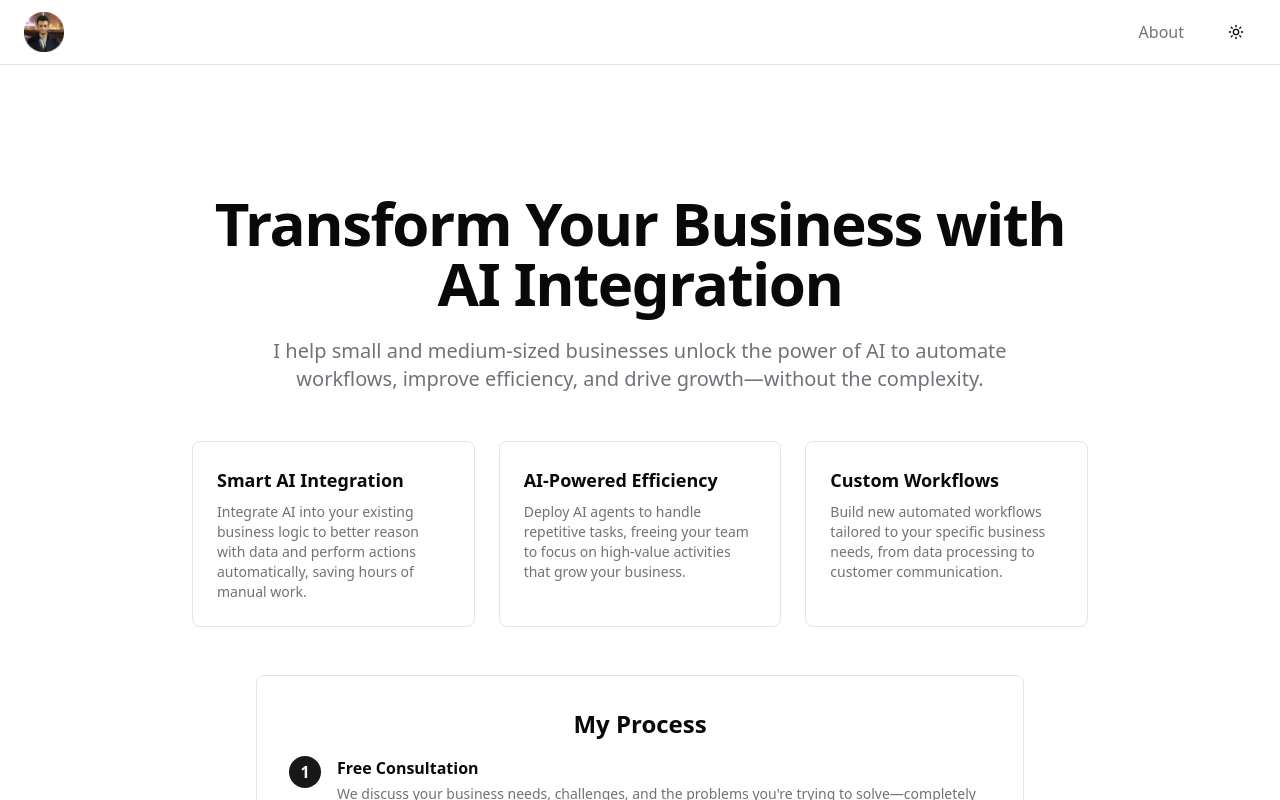
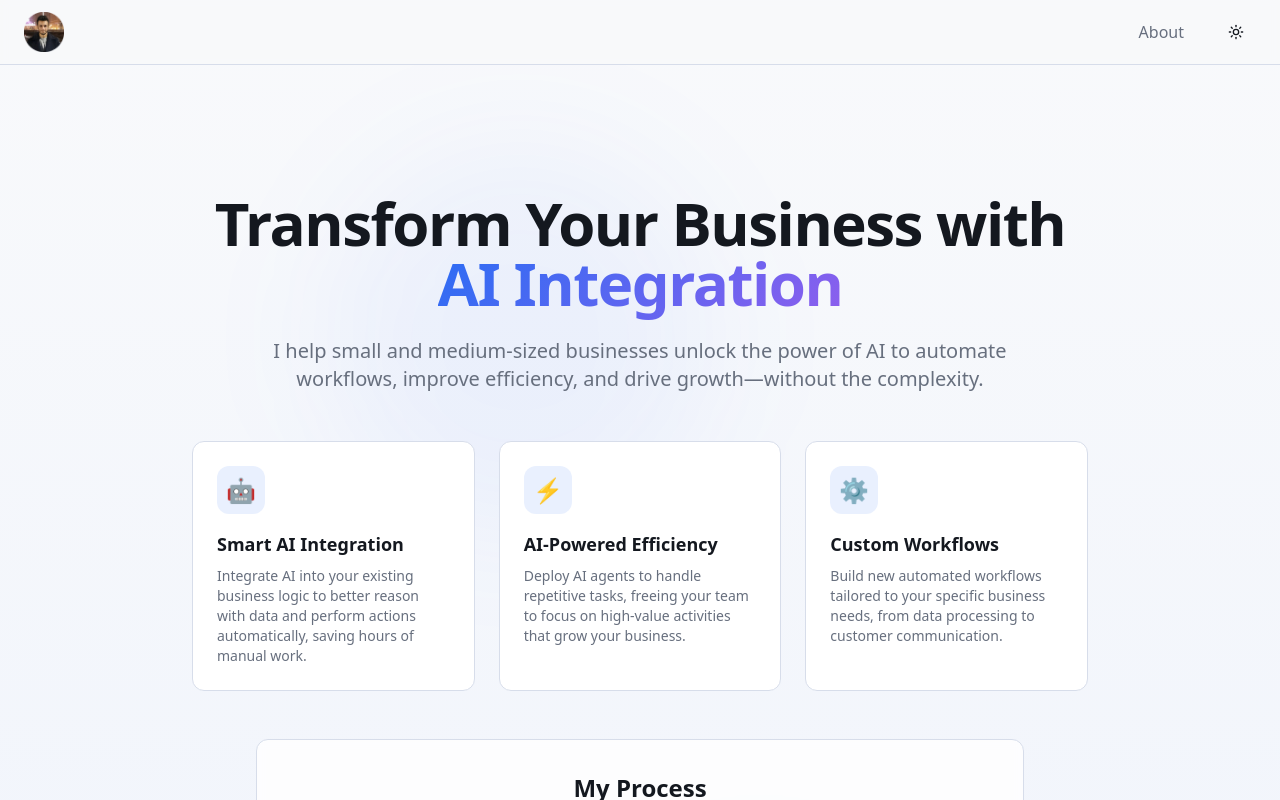
Before and after one commit to kpate349/Personal-Website, a React (Vite) app: page / in a window 1280 px wide. Shown: the top 800 px of the page. Built offline with nearby package versions, Linux system fonts and the light colour scheme.

Commit message:
Refactor: Improve CSS and background

```diff
--- a/src/index.css
+++ b/src/index.css
@@ -5,60 +5,88 @@
 
 @layer base {
   :root {
-    --background: 0 0% 100%;
-    --foreground: 240 10% 3.9%;
+    --background: 220 30% 98%;
+    --foreground: 220 20% 10%;
     --card: 0 0% 100%;
-    --card-foreground: 240 10% 3.9%;
+    --card-foreground: 220 20% 10%;
     --popover: 0 0% 100%;
-    --popover-foreground: 240 10% 3.9%;
-    --primary: 240 5.9% 10%;
-    --primary-foreground: 0 0% 98%;
-    --secondary: 240 4.8% 95.9%;
-    --secondary-foreground: 240 5.9% 10%;
-    --muted: 240 4.8% 95.9%;
-    --muted-foreground: 240 3.8% 46.1%;
-    --accent: 240 4.8% 95.9%;
-    --accent-foreground: 240 5.9% 10%;
+    --popover-foreground: 220 20% 10%;
+    --primary: 220 90% 56%;
+    --primary-foreground: 0 0% 100%;
+    --secondary: 220 70% 96%;
+    --secondary-foreground: 220 90% 56%;
+    --muted: 220 30% 96%;
+    --muted-foreground: 220 10% 45%;
+    --accent: 260 80% 65%;
+    --accent-foreground: 0 0% 100%;
     --destructive: 0 84.2% 60.2%;
     --destructive-foreground: 0 0% 98%;
-    --border: 240 5.9% 90%;
-    --input: 240 5.9% 90%;
-    --ring: 240 5.9% 10%;
-    --radius: 0.5rem;
+    --border: 220 30% 88%;
+    --input: 220 30% 88%;
+    --ring: 220 90% 56%;
+    --radius: 0.75rem;
+
+    --gradient-primary: linear-gradient(135deg, hsl(220 90% 56%), hsl(260 80% 65%));
+    --gradient-subtle: linear-gradient(180deg, hsl(220 30% 98%), hsl(220 70% 96%));
+    --shadow-glow: 0 0 40px hsl(220 90% 56% / 0.15);
+    --shadow-card: 0 4px 24px hsl(220 20% 10% / 0.06);
   }
 
   .dark {
-    --background: 240 10% 3.9%;
-    --foreground: 0 0% 98%;
-    --card: 240 10% 3.9%;
-    --card-foreground: 0 0% 98%;
-    --popover: 240 10% 3.9%;
-    --popover-foreground: 0 0% 98%;
-    --primary: 0 0% 98%;
-    --primary-foreground: 240 5.9% 10%;
-    --secondary: 240 3.7% 15.9%;
-    --secondary-foreground: 0 0% 98%;
-    --muted: 240 3.7% 15.9%;
-    --muted-foreground: 240 5% 64.9%;
-    --accent: 240 3.7% 15.9%;
-    --accent-foreground: 0 0% 98%;
+    --background: 220 25% 6%;
+    --foreground: 220 10% 98%;
+    --card: 220 20% 10%;
+    --card-foreground: 220 10% 98%;
+    --popover: 220 20% 10%;
+    --popover-foreground: 220 10% 98%;
+    --primary: 220 90% 56%;
+    --primary-foreground: 0 0% 100%;
+    --secondary: 220 20% 16%;
+    --secondary-foreground: 220 90% 56%;
+    --muted: 220 20% 16%;
+    --muted-foreground: 220 10% 60%;
+    --accent: 260 80% 65%;
+    --accent-foreground: 0 0% 100%;
     --destructive: 0 62.8% 30.6%;
     --destructive-foreground: 0 0% 98%;
-    --border: 240 3.7% 15.9%;
-    --input: 240 3.7% 15.9%;
-    --ring: 240 4.9% 83.9%;
+    --border: 220 20% 18%;
+    --input: 220 20% 18%;
+    --ring: 220 90% 56%;
+
+    --gradient-primary: linear-gradient(135deg, hsl(220 90% 56%), hsl(260 80% 65%));
+    --gradient-subtle: linear-gradient(180deg, hsl(220 25% 6%), hsl(220 20% 10%));
+    --shadow-glow: 0 0 40px hsl(220 90% 56% / 0.25);
+    --shadow-card: 0 4px 24px hsl(220 10% 0% / 0.3);
   }
 
   * {
-    @apply border-border selection:bg-primary/10 selection:text-primary;
+    @apply border-border selection:bg-primary/20 selection:text-primary;
   }
 
   body {
     @apply bg-background text-foreground antialiased;
+    background: linear-gradient(180deg, hsl(var(--background)), hsl(var(--secondary)));
+    min-height: 100vh;
   }
 
   html {
     @apply scroll-smooth;
+  }
+
+  .gradient-text {
+    background: var(--gradient-primary);
+    -webkit-background-clip: text;
+    -webkit-text-fill-color: transparent;
+    background-clip: text;
+  }
+
+  .card-hover {
+    transition: all 0.3s ease;
+  }
+
+  .card-hover:hover {
+    transform: translateY(-4px);
+    box-shadow: var(--shadow-card);
   }
 }
 
--- a/src/pages/Index.tsx
+++ b/src/pages/Index.tsx
@@ -6,29 +6,43 @@ const Index = () => {
 
   return (
     <div className="container px-4 mx-auto">
-      <section className="py-24 md:py-32">
-        <div className="max-w-4xl mx-auto text-center">
+      <section className="py-24 md:py-32 relative">
+        <div className="absolute inset-0 overflow-hidden pointer-events-none">
+          <div className="absolute top-20 left-1/4 w-96 h-96 bg-primary/5 rounded-full blur-3xl"></div>
+          <div className="absolute bottom-20 right-1/4 w-96 h-96 bg-accent/5 rounded-full blur-3xl"></div>
+        </div>
+
+        <div className="max-w-4xl mx-auto text-center relative z-10">
           <h1 className="text-4xl font-bold tracking-tight sm:text-5xl md:text-6xl">
-            Transform Your Business with AI Integration
+            Transform Your Business with <span className="gradient-text">AI Integration</span>
           </h1>
           <p className="mt-6 text-lg text-muted-foreground md:text-xl max-w-3xl mx-auto">
             I help small and medium-sized businesses unlock the power of AI to automate workflows, improve efficiency, and drive growth—without the complexity.
           </p>
 
           <div className="mt-12 grid gap-6 md:grid-cols-3 text-left max-w-4xl mx-auto">
-            <div className="p-6 rounded-lg border bg-card">
+            <div className="p-6 rounded-lg border bg-card card-hover backdrop-blur-sm">
+              <div className="w-12 h-12 rounded-lg bg-primary/10 flex items-center justify-center mb-4">
+                <span className="text-2xl">🤖</span>
+              </div>
               <h3 className="font-semibold text-lg mb-2">Smart AI Integration</h3>
               <p className="text-sm text-muted-foreground">
                 Integrate AI into your existing business logic to better reason with data and perform actions automatically, saving hours of manual work.
               </p>
             </div>
-            <div className="p-6 rounded-lg border bg-card">
+            <div className="p-6 rounded-lg border bg-card card-hover backdrop-blur-sm">
+              <div className="w-12 h-12 rounded-lg bg-primary/10 flex items-center justify-center mb-4">
+                <span className="text-2xl">⚡</span>
+              </div>
               <h3 className="font-semibold text-lg mb-2">AI-Powered Efficiency</h3>
               <p className="text-sm text-muted-foreground">
                 Deploy AI agents to handle repetitive tasks, freeing your team to focus on high-value activities that grow your business.
               </p>
             </div>
-            <div className="p-6 rounded-lg border bg-card">
+            <div className="p-6 rounded-lg border bg-card card-hover backdrop-blur-sm">
+              <div className="w-12 h-12 rounded-lg bg-primary/10 flex items-center justify-center mb-4">
+                <span className="text-2xl">⚙️</span>
+              </div>
               <h3 className="font-semibold text-lg mb-2">Custom Workflows</h3>
               <p className="text-sm text-muted-foreground">
                 Build new automated workflows tailored to your specific business needs, from data processing to customer communication.
@@ -36,7 +50,7 @@ const Index = () => {
             </div>
           </div>
 
-          <div className="mt-12 p-8 rounded-lg border bg-card/50 max-w-3xl mx-auto">
+          <div className="mt-12 p-8 rounded-lg border bg-card/80 backdrop-blur-sm card-hover max-w-3xl mx-auto">
             <h2 className="text-2xl font-bold mb-4">My Process</h2>
             <div className="space-y-4 text-left">
               <div className="flex gap-4">
```
